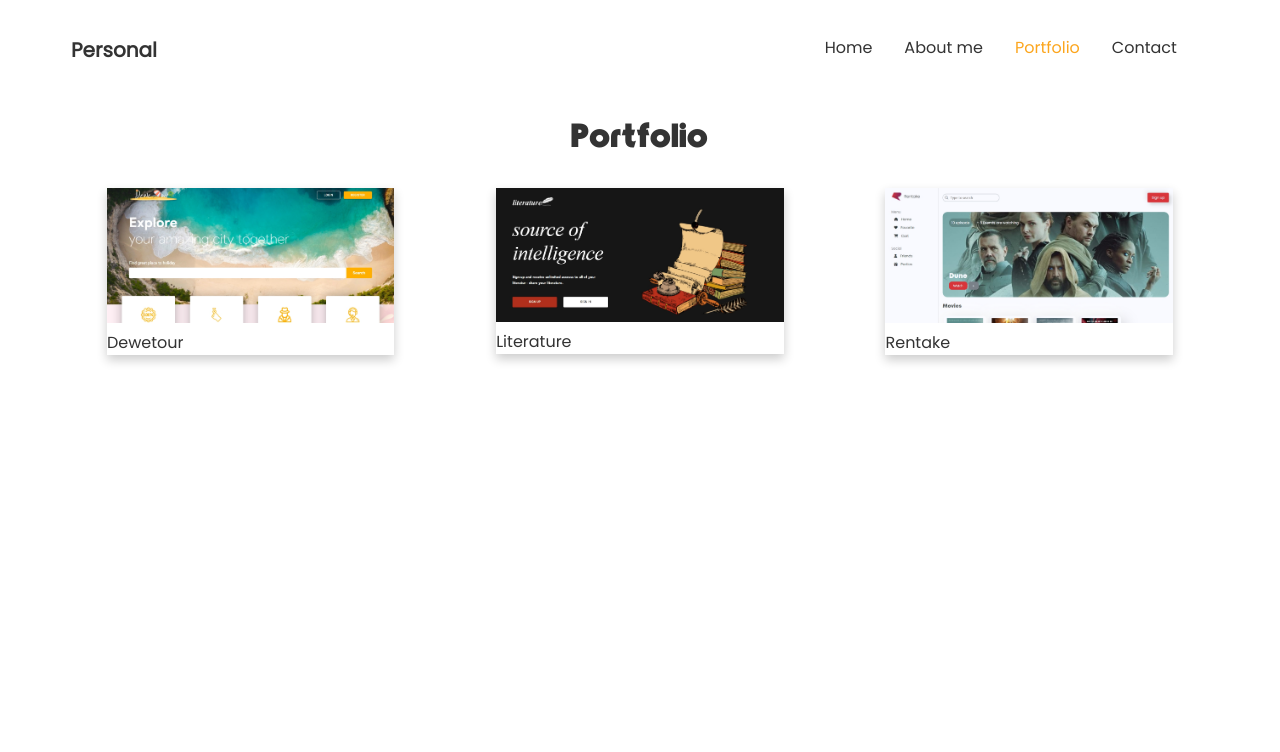
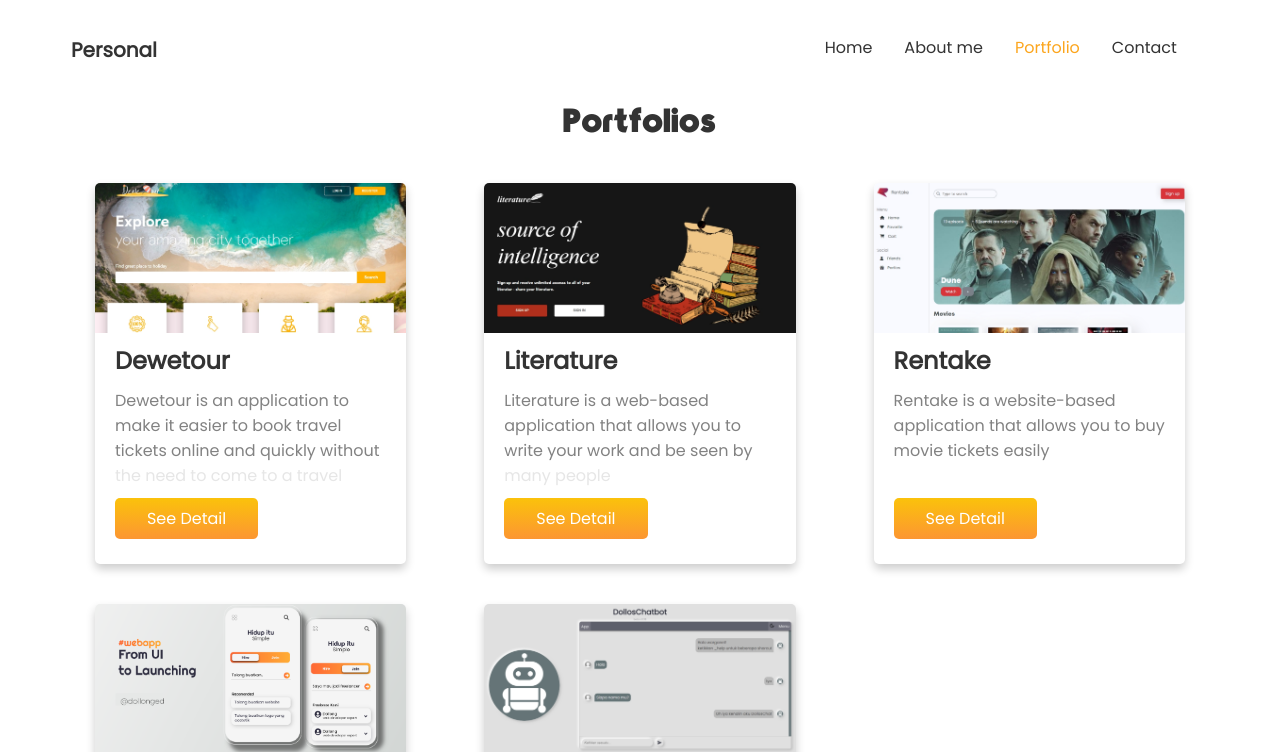
Before and after one commit to doltonsedward/Personal-website-svelte, a Svelte app: page / in a window 1280 px wide. Shown: the top 752 px of the page. Built offline with nearby package versions, Linux system fonts and the light colour scheme.

Commit message:
fix Styling in portfolio component, add cart and AOS

```diff
--- a/src/components/organism/Portfolio.svelte
+++ b/src/components/organism/Portfolio.svelte
@@ -1,59 +1,103 @@
 <script>
+    import { buttonRipple, showAlert, dataPortfolio } from '../../script'
+    import AOS from 'aos';
+    import 'aos/dist/aos.css';
+
     $: document.title = 'Portfolio'
 
-    const dataPortfolio = [
-        {
-            name: "Dewetour",
-            image: "/assets/img/dewetour.png"
-        },
-        {
-            name: "Literature",
-            image: "/assets/img/literature.png"
-        },
-        {
-            name: "Rentake",
-            image: "/assets/img/rentake.png"
-        },
-    ]
+
+    AOS.init(); // initializing AOS
+    // redirect function
+    const redirect = (target) => {
+        showAlert()
+        setTimeout(() => {
+            open(target)
+        }, 1500);
+    }
+
 </script>
 
-<div class="row">
-    <div class="col-12">
-        <h1 class="text-center">Portfolio</h1>
+<div class="">
+    <div class="">
+        <h1 class="text-center">Portfolios</h1>
     </div>
+    <div class="wrapper-data__portfolio responsive-grid">
         {#each dataPortfolio as item}
-        <div class="card col-4">
+            <div class="card" data-aos="fade-up">
                 <div class="inner-card">
                     <div class="card-media">
                         <img src={item.image} alt={item.name}>
                     </div>
-                <div class="card-title">
-                    <p>{item.name}</p>
+                    <div class="card-item card-title">
+                        <h2>{item.name}</h2>
                     </div>
-                <div class="card-content">
-
+                    <div class="card-item card-content">
+                        <p>{item.description}</p>
+                    </div>
+                    <div class="card-item card-button">
+                        <button
+                            class="btn button-theme btn-ripple"
+                            on:click={(e) => {
+                                buttonRipple(e)
+                                redirect(item.url)
+                            }}
+                        >
+                            See Detail
+                        </button>
                     </div>
                 </div>
             </div>
         {/each}
     </div>
+</div>
 
 <style>
+    .wrapper-data__portfolio { margin: 20px 0 }
     .card {
         display: flex;
         flex-direction: column;
         align-items: center;
         justify-content: center;
-        border-radius: var(--border-trendy);
+        margin: 20px 0;
     }
 
     .inner-card {
+        padding-bottom: 15px;
         width: 80%;
+        overflow: hidden;
+        border-radius: var(--border-trendy);
         box-shadow: 0 5px 10px rgba(0, 0, 0, .2);
+    }
+
+    .card-media {
+        height: 150px;
+        overflow: hidden;
     }
 
     img {
         width: 100%;
+        height: 100%;
         object-fit: cover;
     }
+
+    .card-content {
+        color: rgb(130, 130, 130);
+        position: relative;
+        height: 100px;
+        overflow: hidden;
+    }
+
+    .card-content::before {
+        content: '';
+        position: absolute;
+        left: 0;
+        bottom: 0;
+        width: 100%;
+        height: 20px;
+        background-color: white;
+        opacity: .8;
+    }
+
+    .card-item { margin: 10px 20px }
+
 </style>
```
Lines whose indentation alone changed are shown as unchanged.
